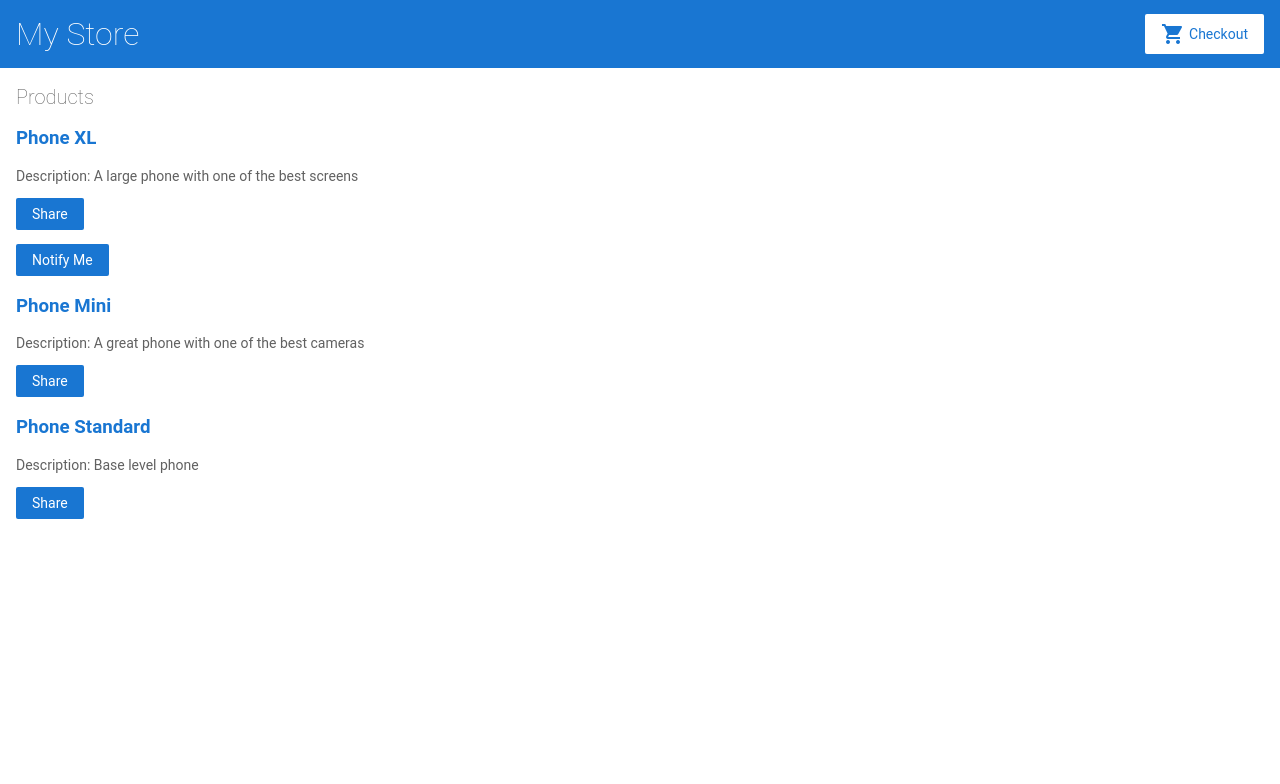
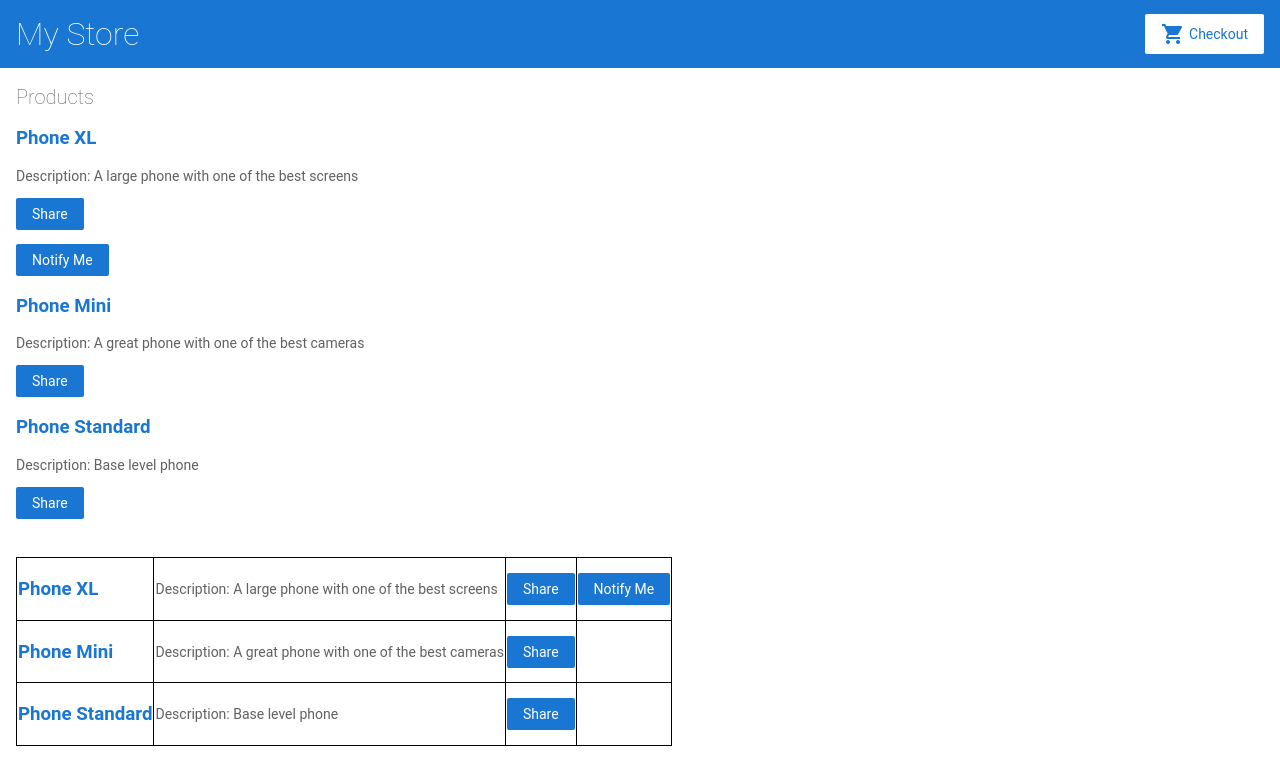
Before and after one commit to itsJerrBear/AngularIO, an Angular app: page / in a window 1280 px wide. Shown: the top 784 px of the page. Built offline with nearby package versions, Linux system fonts and the light colour scheme.

Commit message:
2 files modified -- demonstrated *ngfor in a table

```diff
--- a/src/app/product-list/product-list.component.css
+++ b/src/app/product-list/product-list.component.css
@@ -1,5 +1,6 @@
-table {
+table,tr,td {
   border: 1px solid black;
+  border-collapse: collapse;
 }
 
 /*
--- a/src/app/product-list/product-list.component.html
+++ b/src/app/product-list/product-list.component.html
@@ -12,6 +12,34 @@
   </app-product-alerts>
 </div>
 
+<br /><br />
+
+<div>
+  <table>
+    <tr *ngFor="let product of products">
+      <td>
+        <h3>
+          <a [title]="product.name + ' details'">
+            {{ product.name }}
+          </a>
+        </h3>
+      </td>
+      <td>
+        <p *ngIf="product.description">
+          Description: {{ product.description }}
+        </p>
+      </td>
+      <td>
+        <button type="button" (click)="share()">Share</button>
+      </td>
+      <td>
+        <app-product-alerts [product]="product" (notify)="onNotify()">
+        </app-product-alerts>
+      </td>
+    </tr>
+  </table>
+</div>
+
 <!--
 Copyright Google LLC. All Rights Reserved.
 Use of this source code is governed by an MIT-style license that
```
